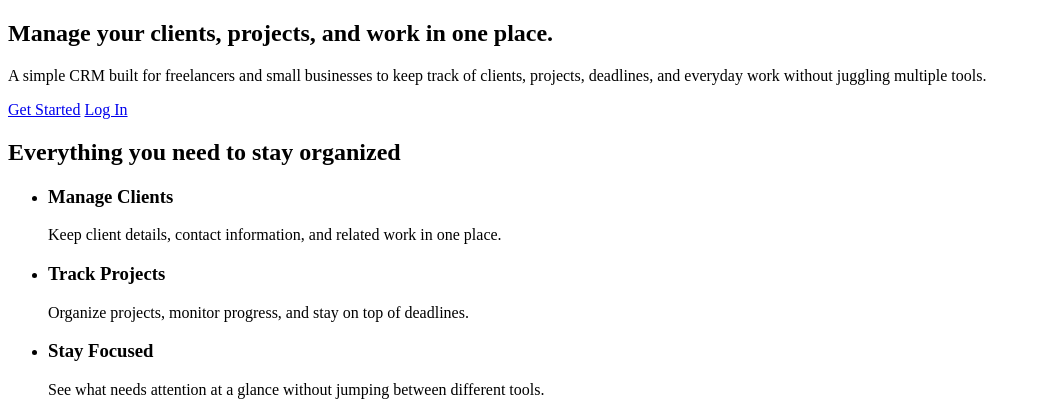
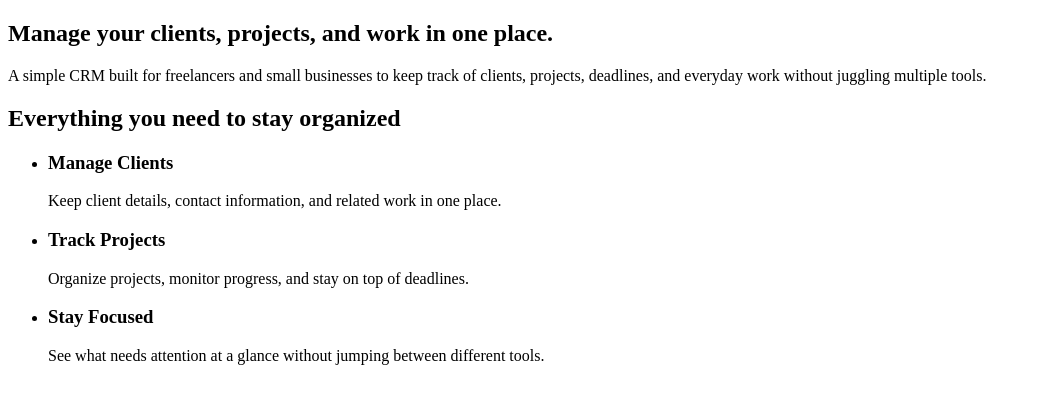
Before and after one commit to PROG-01/crm-platform, a Flask app: page / in a window 1280 px wide. Shown: the part 170-590 px from the top of the page, without its empty margins (0-1037 px from the left). Run offline with Flask 3, Linux system fonts and the light colour scheme; the visitor is signed in with stand-in values (Sample User, id 1); some libraries are stand-ins or nearby versions.

Commit message:
Wrap registration and login links in a conditional to check user session

```diff
--- a/templates/landing.html
+++ b/templates/landing.html
@@ -11,8 +11,11 @@
 
             <p>A simple CRM built for freelancers and small businesses to keep track of clients, projects, deadlines, and everyday work without juggling multiple tools.</p>
 
-            <a href="/register" class="btn">Get Started</a>
-            <a href="/login" class="btn">Log In</a>
+            {% if not session.get('user_id') %}
+                <a href="/register" class="btn">Get Started</a>
+                <a href="/login" class="btn">Log In</a>
+            {% endif %}
+
         </section>
 
         <section class="features">
```
